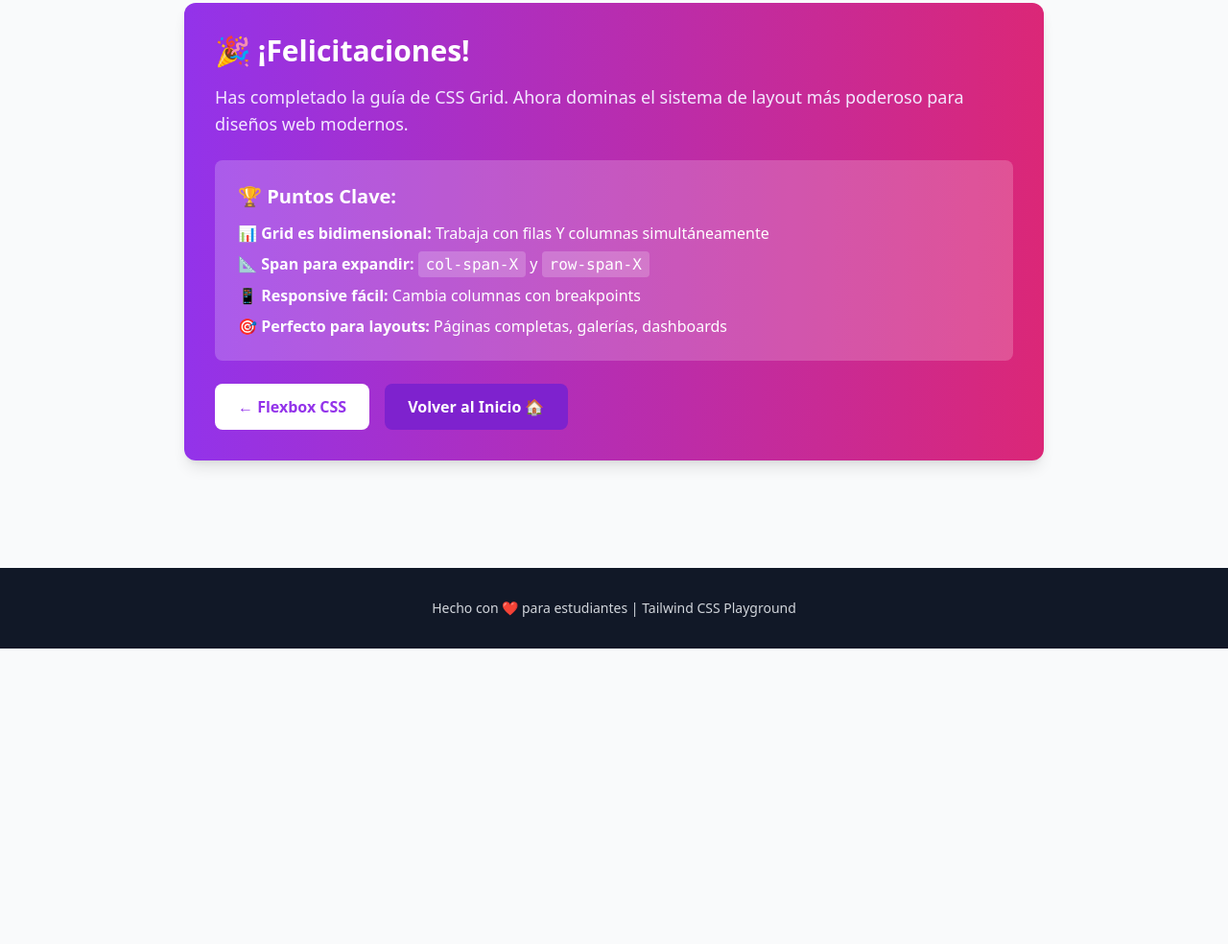
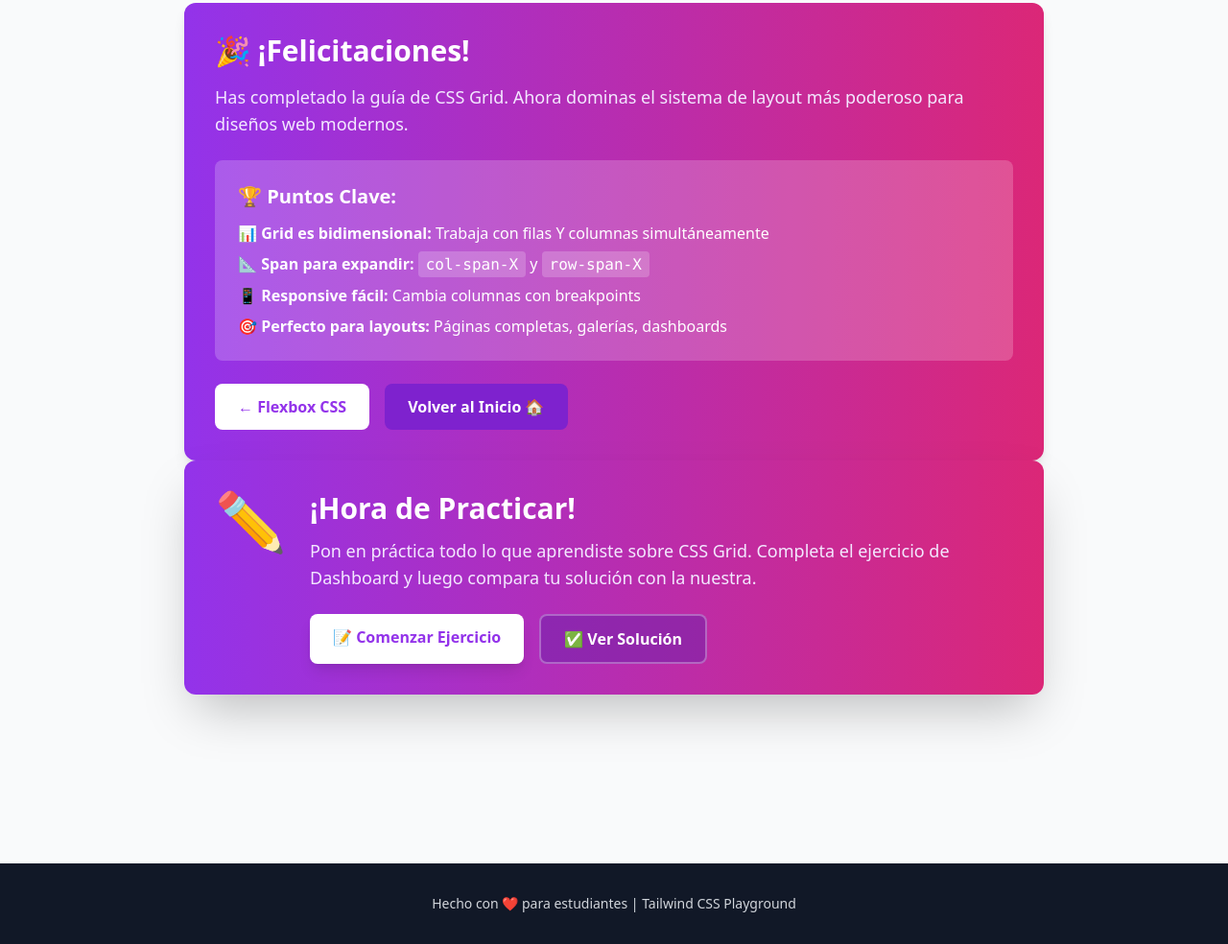
Before and after one commit to sil7en/playground-tailwindcss-agents, a website: page grid.html in a window 1280 px wide. Shown: the part 10473-11457 px from the top of the page at 96% size. Before the commit the page ends 11149 px from the top, so only its background shows below. Drawn offline with nearby package versions, Linux system fonts and the light colour scheme; files that its build step writes are made by us from their sources.

Commit message:
Add practice exercise call-to-action section to Grid CSS guide

```diff
--- a/grid.html
+++ b/grid.html
@@ -840,6 +840,30 @@
             </div>
         </section>
 
+        <!-- Practice Exercise CTA -->
+        <section class="max-w-4xl mx-auto mb-16">
+            <div class="bg-gradient-to-r from-purple-600 to-pink-600 rounded-xl shadow-2xl p-8 text-white">
+                <div class="flex items-start gap-6">
+                    <div class="text-6xl">✏️</div>
+                    <div class="flex-1">
+                        <h2 class="text-3xl font-bold mb-3">¡Hora de Practicar!</h2>
+                        <p class="text-purple-100 text-lg mb-6">
+                            Pon en práctica todo lo que aprendiste sobre CSS Grid. Completa el ejercicio de Dashboard
+                            y luego compara tu solución con la nuestra.
+                        </p>
+                        <div class="flex flex-col sm:flex-row gap-4">
+                            <a href="ejercicio-grid.html" class="px-6 py-3 bg-white text-purple-600 font-bold rounded-lg text-center hover:bg-purple-50 transition-colors shadow-lg">
+                                📝 Comenzar Ejercicio
+                            </a>
+                            <a href="solved/ejercicio-grid-solucion.html" class="px-6 py-3 bg-purple-800 bg-opacity-50 text-white font-semibold rounded-lg text-center hover:bg-purple-800 hover:bg-opacity-70 transition-colors border-2 border-white border-opacity-30">
+                                ✅ Ver Solución
+                            </a>
+                        </div>
+                    </div>
+                </div>
+            </div>
+        </section>
+
     </main>
 
     <!-- Footer -->
```
